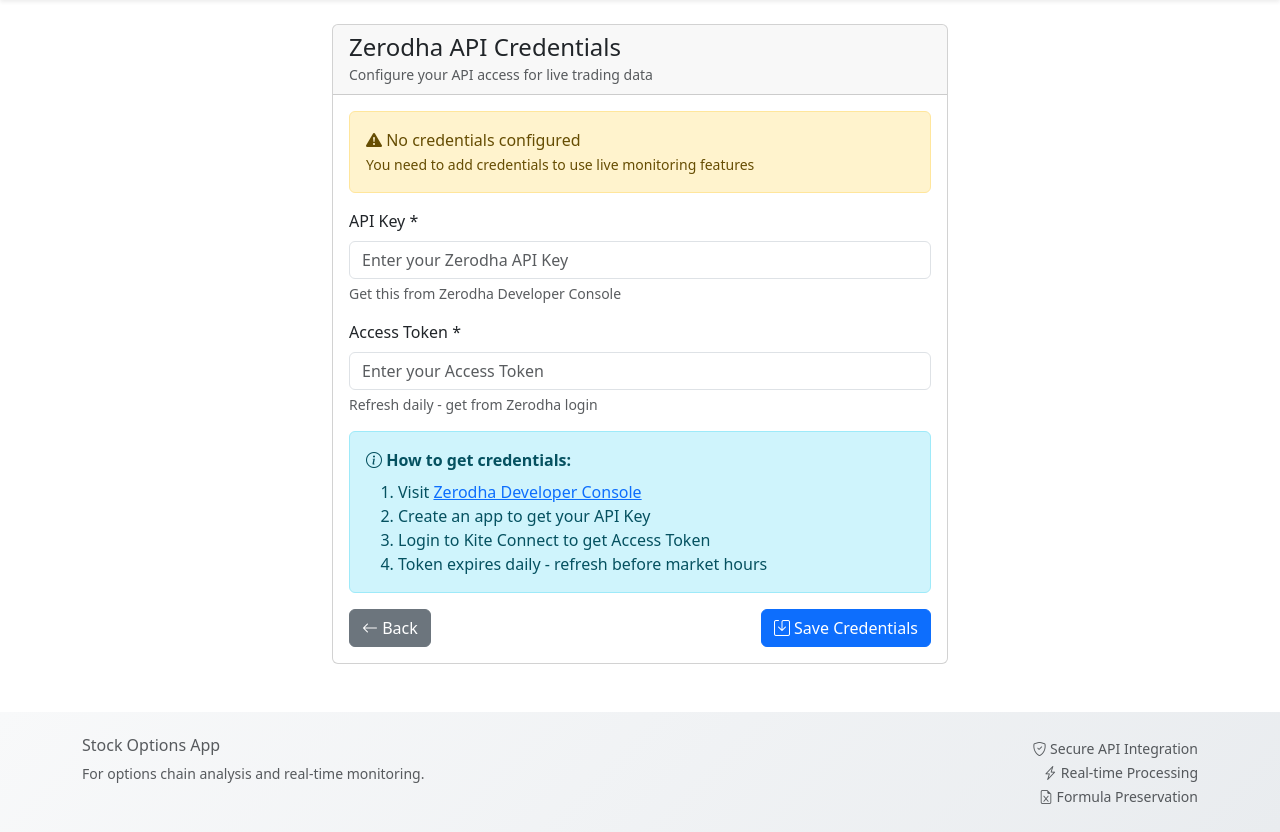
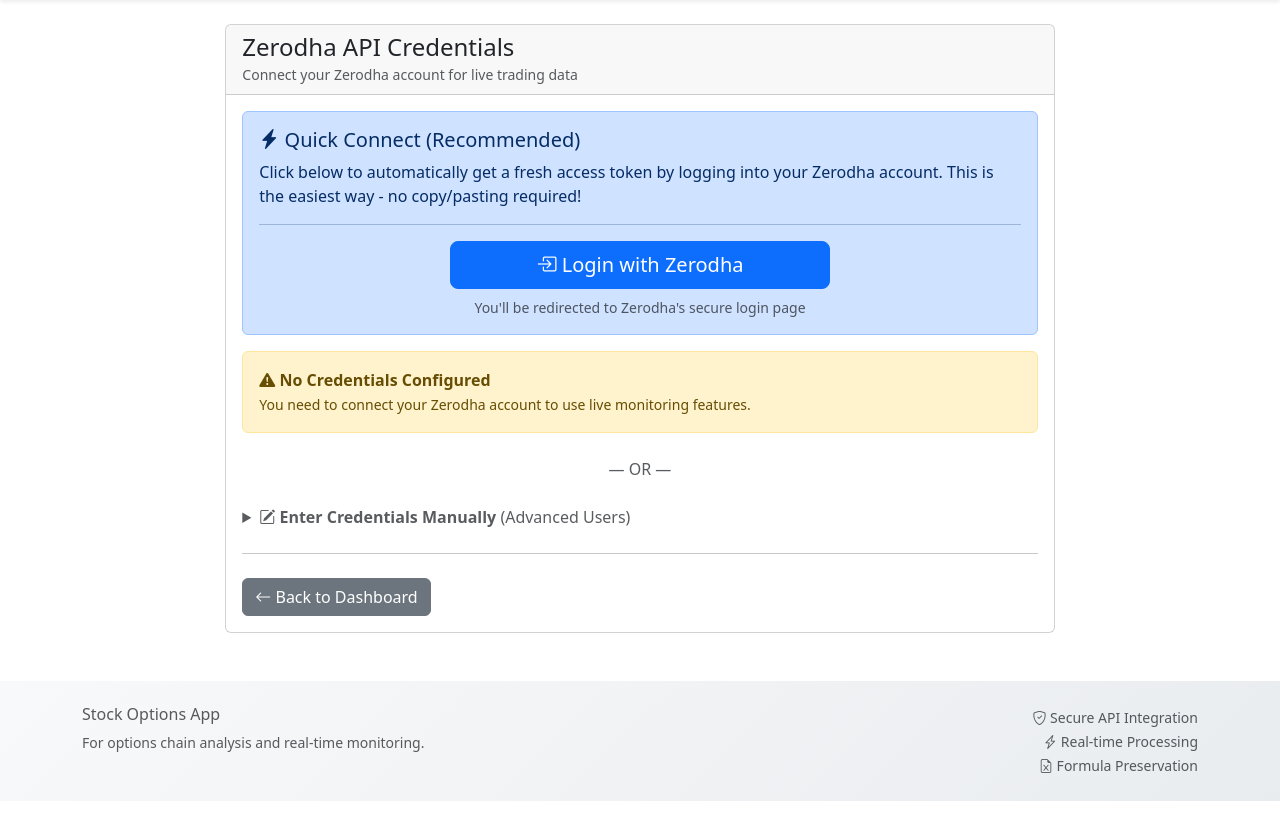
Before and after one commit to hollowbuck/Stock_Options_app, a Flask app: page /auth/credentials in a window 1280 px wide. Shown: the part 56-888 px from the top of the page. After the commit the page ends 857 px from the top, so only its background shows below. Run offline with Flask 3, Linux system fonts and the light colour scheme; a user stored in the database is signed in.

Commit message:
Updated Credentials Page

```diff
--- a/app/templates/credentials.html
+++ b/app/templates/credentials.html
@@ -2,25 +2,61 @@
 
 {% block content %}
 <div class="row justify-content-center">
-  <div class="col-md-6">
+  <div class="col-md-8">
     <div class="card">
       <div class="card-header">
         <h4 class="mb-0">Zerodha API Credentials</h4>
-        <small class="text-muted">Configure your API access for live trading data</small>
+        <small class="text-muted">Connect your Zerodha account for live trading data</small>
       </div>
       <div class="card-body">
+
+        <!-- OAUTH LOGIN SECTION (NEW!) -->
+        <div class="alert alert-primary" role="alert">
+          <h5 class="alert-heading">
+            <i class="bi bi-lightning-charge-fill"></i> Quick Connect (Recommended)
+          </h5>
+          <p class="mb-3">
+            Click below to automatically get a fresh access token by logging into your Zerodha account.
+            This is the easiest way - no copy/pasting required!
+          </p>
+          <hr>
+          <div class="d-grid gap-2 col-md-6 mx-auto">
+            <a href="{{ url_for('auth.zerodha_login') }}" class="btn btn-primary btn-lg">
+              <i class="bi bi-box-arrow-in-right"></i> Login with Zerodha
+            </a>
+          </div>
+          <small class="text-muted d-block mt-2 text-center">
+            You'll be redirected to Zerodha's secure login page
+          </small>
+        </div>
+
+        <!-- Current Status -->
         {% if has_credentials %}
         <div class="alert alert-success" role="alert">
-          <i class="bi bi-check-circle-fill"></i> Credentials configured
-          <br><small>Update below to change your credentials</small>
+          <i class="bi bi-check-circle-fill"></i> <strong>Credentials Configured</strong>
+          <br>
+          <small>Your access token is active. Tokens expire after 24 hours.</small>
         </div>
         {% else %}
         <div class="alert alert-warning" role="alert">
-          <i class="bi bi-exclamation-triangle-fill"></i> No credentials configured
-          <br><small>You need to add credentials to use live monitoring features</small>
+          <i class="bi bi-exclamation-triangle-fill"></i> <strong>No Credentials Configured</strong>
+          <br>
+          <small>You need to connect your Zerodha account to use live monitoring features.</small>
         </div>
         {% endif %}
 
+        <!-- Divider -->
+        <div class="text-center my-4">
+          <span class="text-muted">— OR —</span>
+        </div>
+
+        <!-- MANUAL ENTRY SECTION (Kept as backup) -->
+        <details>
+          <summary class="text-muted" style="cursor: pointer;">
+            <i class="bi bi-pencil-square"></i> <strong>Enter Credentials Manually</strong> (Advanced Users)
+          </summary>
+
+          <div class="mt-3">
             <form method="post">
               <div class="mb-3">
                 <label for="api_key" class="form-label">API Key *</label>
@@ -33,28 +69,38 @@
                 <label for="access_token" class="form-label">Access Token *</label>
                 <input type="text" class="form-control" id="access_token" name="access_token"
                        placeholder="Enter your Access Token" required>
-            <div class="form-text">Refresh daily - get from Zerodha login</div>
+                <div class="form-text">
+                  <strong>Note:</strong> Token expires daily. Using "Login with Zerodha" above is much easier!
+                </div>
               </div>
 
               <div class="alert alert-info" role="alert">
-            <strong><i class="bi bi-info-circle"></i> How to get credentials:</strong>
-            <ol class="mb-0 mt-2">
+                <strong><i class="bi bi-info-circle"></i> Manual setup steps:</strong>
+                <ol class="mb-0 mt-2 small">
                   <li>Visit <a href="https://developers.kite.trade/" target="_blank">Zerodha Developer Console</a></li>
                   <li>Create an app to get your API Key</li>
                   <li>Login to Kite Connect to get Access Token</li>
-              <li>Token expires daily - refresh before market hours</li>
+                  <li>Paste both values above</li>
                 </ol>
               </div>
 
-          <div class="d-grid gap-2 d-md-flex justify-content-md-between">
-            <a href="{{ url_for('main.dashboard') }}" class="btn btn-secondary">
-              <i class="bi bi-arrow-left"></i> Back
-            </a>
-            <button type="submit" class="btn btn-primary">
-              <i class="bi bi-save"></i> Save Credentials
+              <div class="d-grid gap-2 d-md-flex justify-content-md-end">
+                <button type="submit" class="btn btn-outline-primary">
+                  <i class="bi bi-save"></i> Save Manually
                 </button>
               </div>
             </form>
+          </div>
+        </details>
+
+        <!-- Navigation -->
+        <hr class="my-4">
+        <div class="d-grid gap-2 d-md-flex justify-content-md-start">
+          <a href="{{ url_for('main.dashboard') }}" class="btn btn-secondary">
+            <i class="bi bi-arrow-left"></i> Back to Dashboard
+          </a>
+        </div>
+
       </div>
     </div>
   </div>
```
Lines whose indentation alone changed are shown as unchanged.
